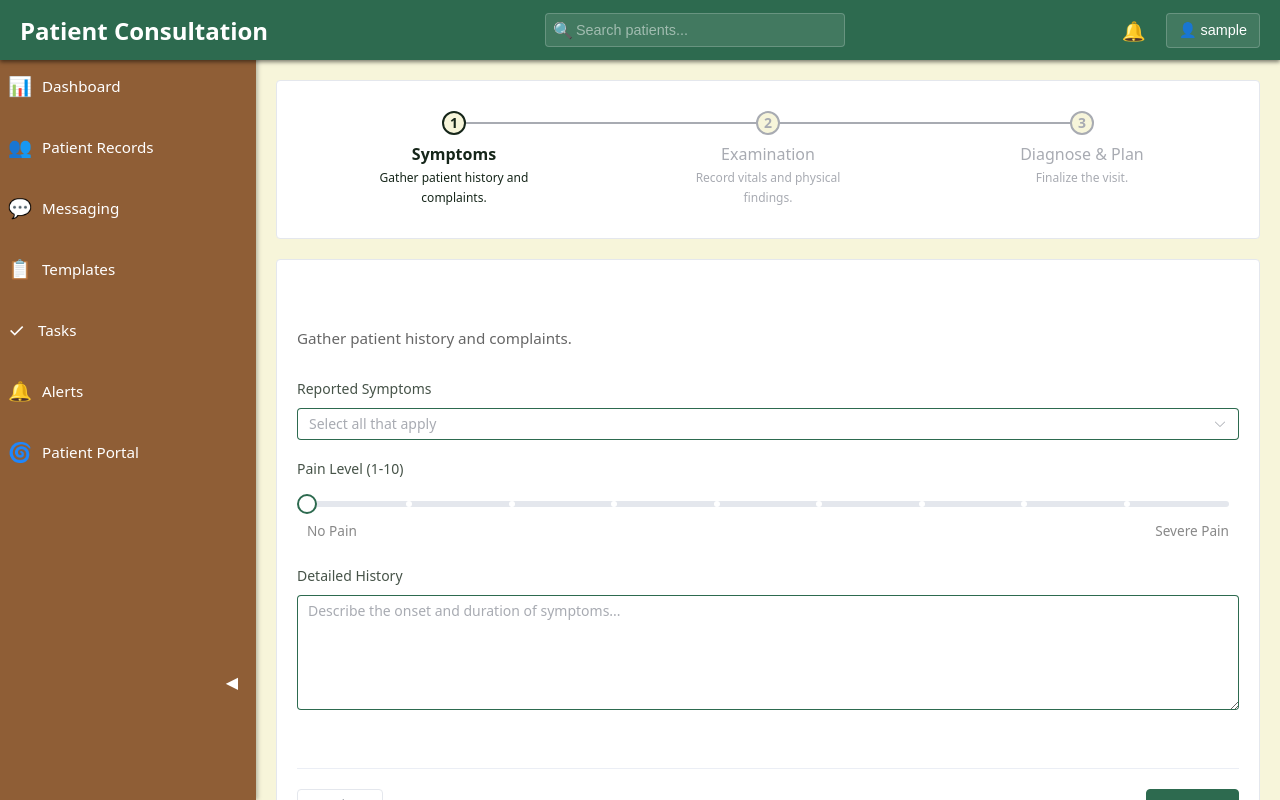
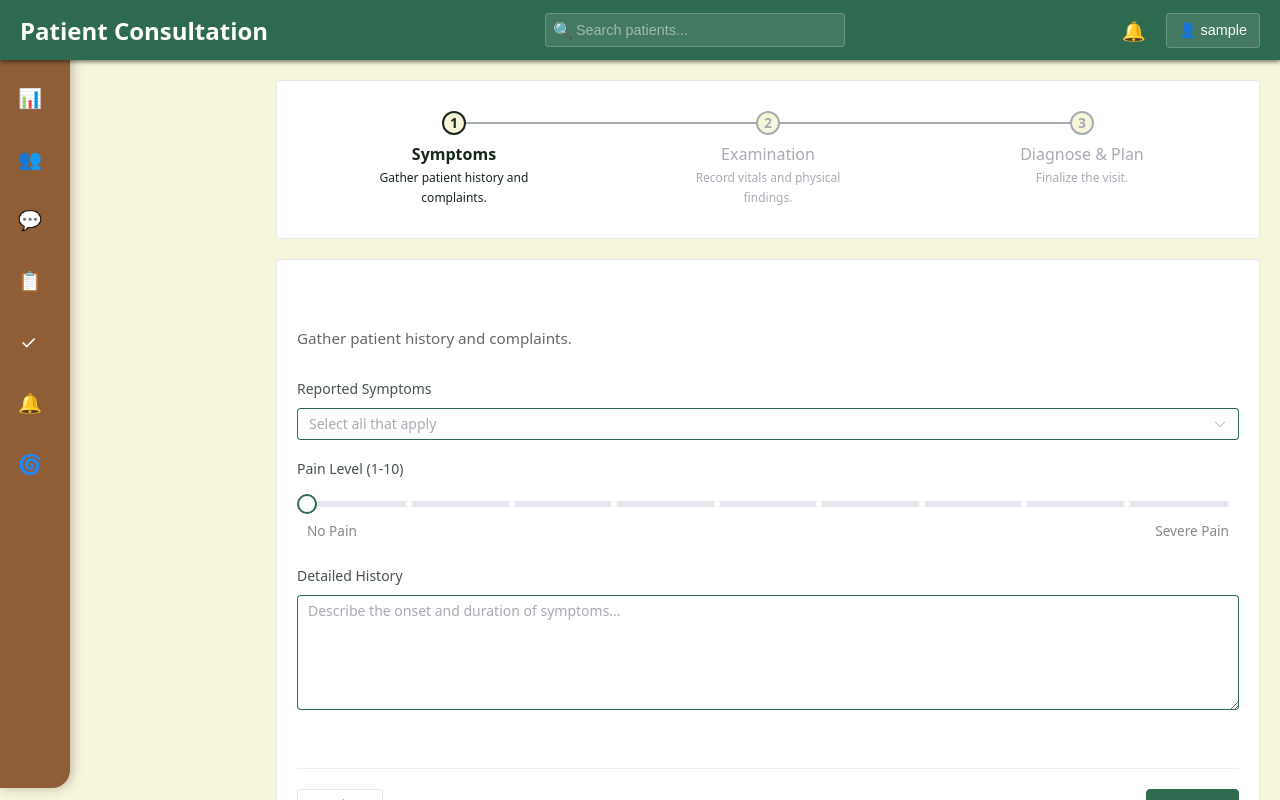
Before and after one commit to 2026bayviewglenEMR/view-of-the-bay, a Vue app in the folder frontend/: page /consultation in a window 1280 px wide. Built offline with nearby package versions, Linux system fonts and the light colour scheme; sample sign-in values are in the browser's storage.

Commit message:
dynamic cursor sidebar + rounded QoL changes

```diff
--- a/frontend/src/components/Sidebar.vue
+++ b/frontend/src/components/Sidebar.vue
@@ -1,33 +1,41 @@
 <template>
-    <div class="sidebar" :class="{ collapsed: !isOpen }">
-        <button class="toggle-btn" @click="toggleSidebar" :title="isOpen ? 'Collapse' : 'Expand'">
-            <span class="toggle-icon">{{ isOpen ? '◀' : '▶' }}</span>
-        </button>
+    <div
+        class="sidebar"
+        :class="{ collapsed: !isOpen }"
+        @mouseenter="expandSidebar"
+        @mouseleave="collapseSidebar"
+    >
         <nav class="nav-menu">
             <router-link to="/dashboard" class="nav-link">
                 <span class="icon">📊</span>
                 <span class="label">Dashboard</span>
             </router-link>
+
             <router-link to="/patients" class="nav-link">
                 <span class="icon">👥</span>
                 <span class="label">Patient Records</span>
             </router-link>
+
             <router-link to="/messaging" class="nav-link">
                 <span class="icon">💬</span>
                 <span class="label">Messaging</span>
             </router-link>
+
             <router-link to="/templates" class="nav-link">
                 <span class="icon">📋</span>
                 <span class="label">Templates</span>
             </router-link>
+
             <router-link to="/tasks" class="nav-link">
                 <span class="icon">✓</span>
                 <span class="label">Tasks</span>
             </router-link>
+
             <router-link to="/alerts" class="nav-link">
                 <span class="icon">🔔</span>
                 <span class="label">Alerts</span>
             </router-link>
+
             <router-link to="/PatientPortal" class="nav-link">
                 <span class="icon">🌀</span>
                 <span class="label">Patient Portal</span>
@@ -37,18 +45,20 @@
 </template>
 
 <script setup>
-import { ref } from 'vue';
+import { ref } from 'vue'
 
-// 1. Define the event we want to emit
-const emit = defineEmits(['toggle']);
+const emit = defineEmits(['toggle'])
 
-const isOpen = ref(true);
+const isOpen = ref(false)
 
-function toggleSidebar() {
-    isOpen.value = !isOpen.value;
+function expandSidebar() {
+    isOpen.value = true
+    emit('toggle', true)
+}
 
-    // 2. Announce the new state to the parent component
-    emit('toggle', isOpen.value);
+function collapseSidebar() {
+    isOpen.value = false
+    emit('toggle', false)
 }
 </script>
 
@@ -56,49 +66,22 @@ function toggleSidebar() {
 .sidebar {
     position: fixed;
     left: 0;
-    top: 0;
+    top: 12px;
     width: 20vw;
-    height: 100vh;
+    height: calc(100vh - 24px);
     box-sizing: border-box;
     background-color: var(--color-sidebar-dark);
     color: var(--color-text-1-dark);
     padding: 60px 0px 20px 0px;
-    box-shadow: 2px 0 4px rgba(0,0,0,0.25);
+    box-shadow: 2px 0 12px rgba(0,0,0,0.25);
     z-index: 10;
     transition: width 0.3s ease;
     overflow: hidden;
+    border-radius: 0 18px 18px 0;
 }
 
 .sidebar.collapsed {
     width: 70px;
-}
-
-.toggle-btn {
-    position: absolute;
-    bottom: 100px;
-    right: 10px;
-    background: none;
-    border: none;
-    color: var(--color-text-1-dark);
-    cursor: pointer;
-    font-size: 1rem;
-    padding: 8px;
-    border-radius: 4px;
-    transition: background-color 0.2s;
-    z-index: 20;
-}
-
-.toggle-btn:hover {
-    background-color: rgba(255, 255, 255, 0.1);
-}
-
-.toggle-icon {
-    display: inline-block;
-    transition: transform 0.3s ease;
-}
-
-.spacer-1 {
-    height: 50px;
 }
 
 .nav-menu {
```
